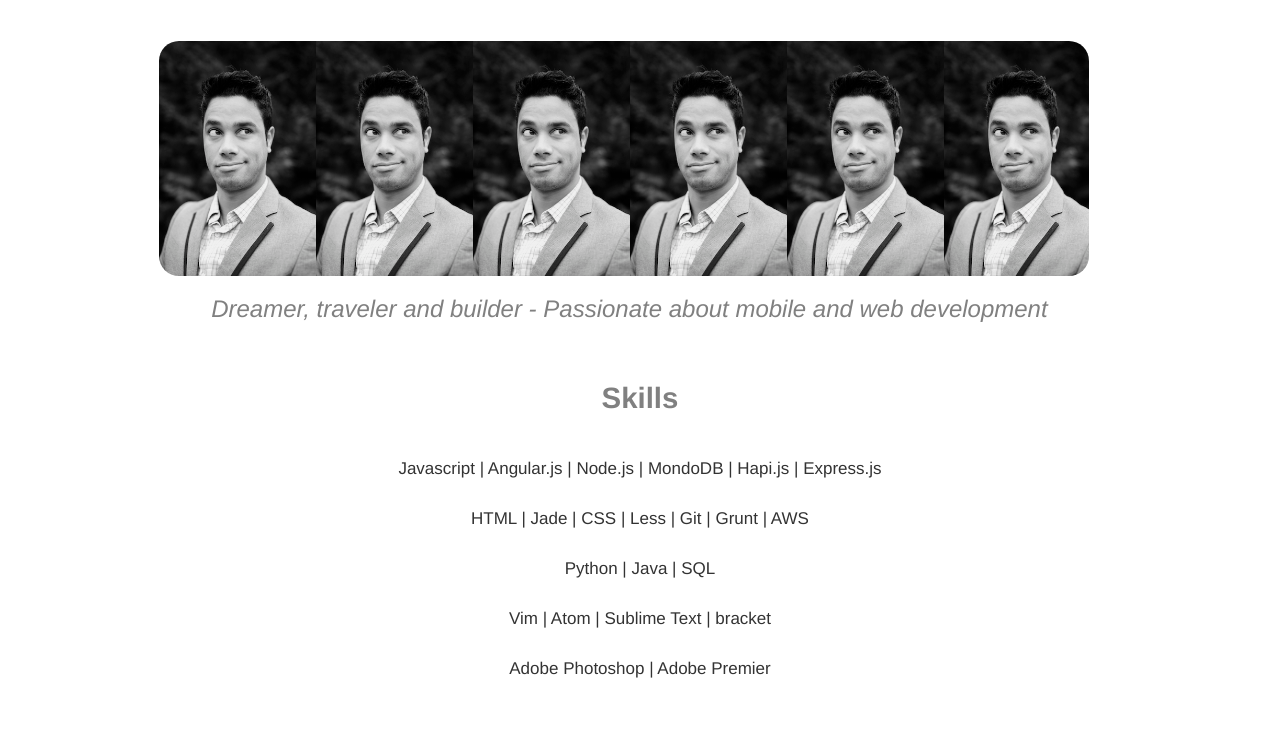
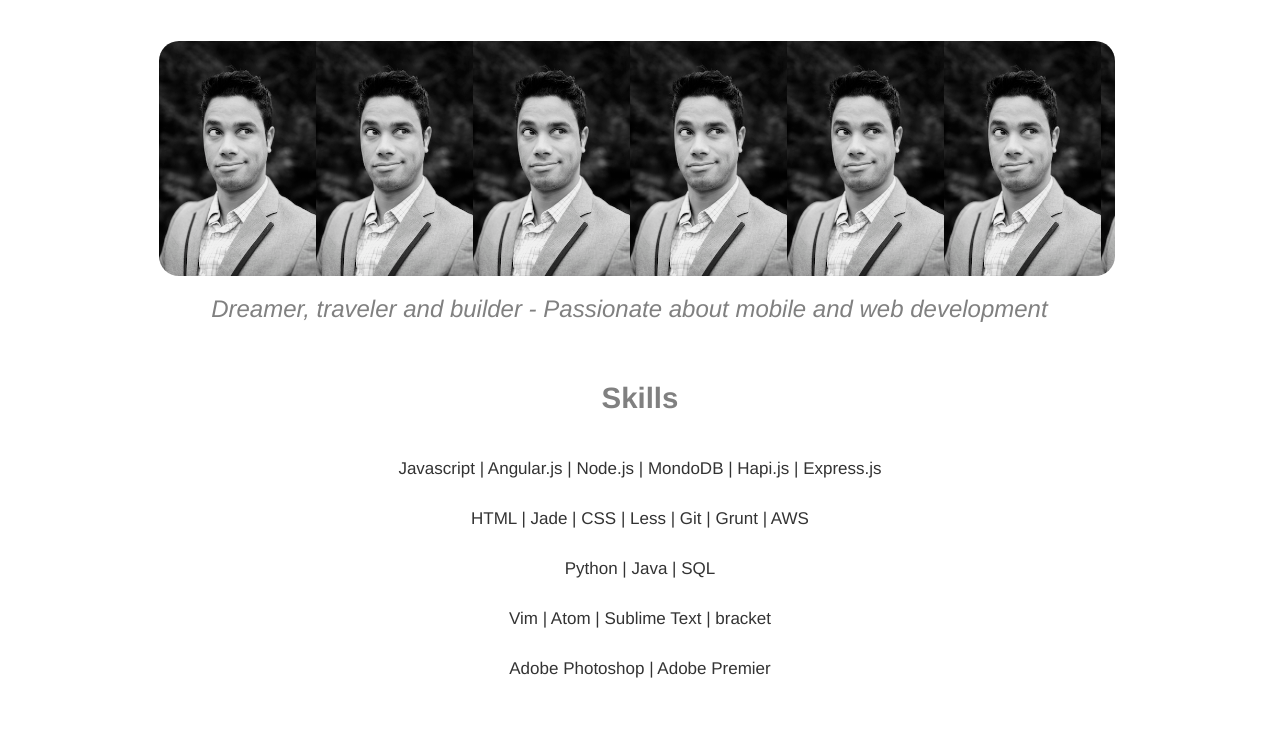
Before and after one commit to jjsub/jjsub.github.io, a website: page index.html in a window 1280 px wide. Shown: the part 54-800 px from the top of the page. Drawn offline with Linux system fonts and the light colour scheme.

Commit message:
pic by %

```diff
--- a/client/style.less
+++ b/client/style.less
@@ -74,7 +74,7 @@ ul.nav.navbar-nav a, .navbar-brand{
 #pic{
 background-image: url('assets/pic.jpg');
 margin: 95px 0px 0px 50px;
-width: 930px;
+width: 90%;
 height: 235px;
 background-size: contain;
 border-radius: 20px;
```
Also changed, not shown: client/style.css, style.css.
